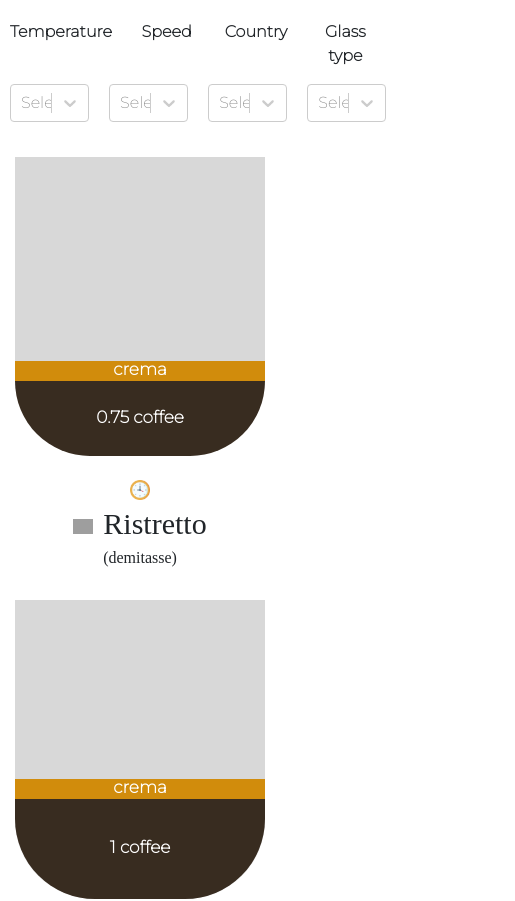
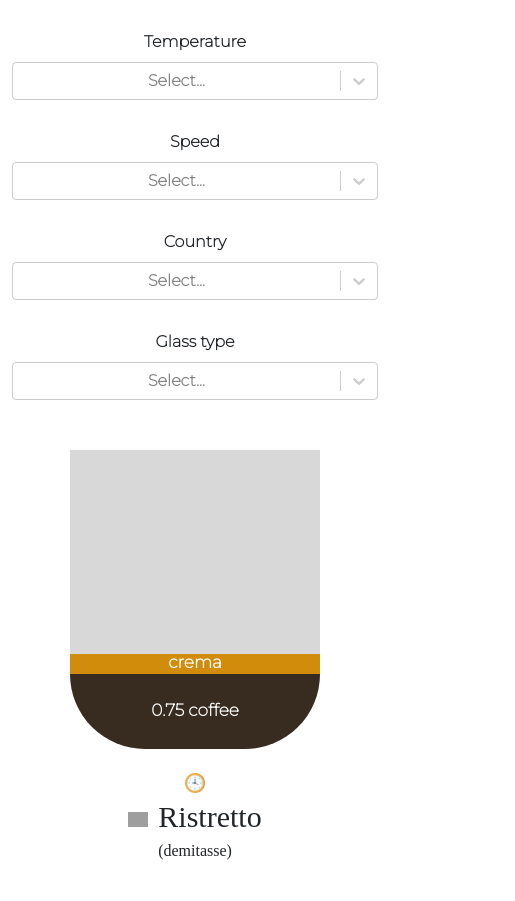
Before and after one commit to naranjja/potions, a React (Create React App) app: page / in a window 390 px wide. Shown: the top 901 px of the page, 515 px wide, since content can reach past the window. Built offline with nearby package versions, Linux system fonts and the light colour scheme; grey boxes are pictures that could not be loaded; a web font is replaced by a local one.

Commit message:
:iphone: Make main view responsive

```diff
--- a/src/App.css
+++ b/src/App.css
@@ -45,33 +45,17 @@
   }
 }
 
-.filter-labels {
-  width: 100%;
-  display: flex;
-  flex-direction: row;
-  margin-top: 20px;
+.filters {
+  margin-bottom: 50px;
+}
+.filters > .row > div {
+  margin-top: 30px;
+  font-weight: bold;
 }
 
-.filter-labels > p {
-  float: left;
-  width: 100%;
-  font-weight: bold;
-  margin-left: 10px;
-  margin-right: 10px;
-}
-
-.filter-container {
-  width: 100%;
-  display: flex;
-  flex-direction: row;
-}
-
-.filter-container > div {
-  float: left;
-  width: 100%;
-  margin-left: 10px;
-  margin-right: 10px;
-  margin-bottom: 20px;
+.col .card {
+  border: none;
+  margin-bottom: 40px;
 }
 
 .coffee-name {
--- a/src/App.js
+++ b/src/App.js
@@ -3,6 +3,12 @@ import 'bootstrap/dist/css/bootstrap.min.css';
 
 import { useState } from 'react';
 import Select from 'react-select'
+import Container from "react-bootstrap/Container";
+import Row from "react-bootstrap/Row";
+import Col from "react-bootstrap/Col";
+import Form from "react-bootstrap/Form";
+import Card from "react-bootstrap/Card";
+
 import { CoffeeCup } from "./components";
 import { parsedRecipes, countries, glassTypes, temperatures, speeds } from "./lib/recipeParser";
 import { getFlag } from "./lib/utils";
@@ -30,14 +36,11 @@ function App() {
 
   return (
     <div className="App">
-      <div className="filter-labels">
-        <p>Temperature</p>
-        <p>Speed</p>
-        <p>Country</p>
-        <p>Glass type</p>
-      </div>
-      <div className="filter-container">
-
+      <Container>
+        <Form className="filters">
+          <Row>
+            <Form.Group as={Col} md={3} xs={12}>
+              <Form.Label>Temperature</Form.Label>
               <Select
                 menuPortalTarget={document.body}
                 styles={{ menuPortal: base => ({ ...base, zIndex: 9999 }) }}
@@ -59,7 +62,9 @@ function App() {
                   setRecipes(newRecipes);
                 }}
               />
-
+            </Form.Group>
+            <Form.Group as={Col} md={3} xs={12}>
+              <Form.Label>Speed</Form.Label>
               <Select
                 menuPortalTarget={document.body}
                 styles={{ menuPortal: base => ({ ...base, zIndex: 9999 }) }}
@@ -81,7 +86,9 @@ function App() {
                   setRecipes(newRecipes);
                 }}
               />
-
+            </Form.Group>
+            <Form.Group as={Col} md={3} xs={12}>
+            <Form.Label>Country</Form.Label>
               <Select
                 menuPortalTarget={document.body}
                 styles={{ menuPortal: base => ({ ...base, zIndex: 9999 }) }}
@@ -103,7 +110,9 @@ function App() {
                   setRecipes(newRecipes);
                 }}
               />
-
+            </Form.Group>
+            <Form.Group as={Col} md={3} xs={12}>
+              <Form.Label>Glass type</Form.Label>
               <Select
                 menuPortalTarget={document.body}
                 styles={{ menuPortal: base => ({ ...base, zIndex: 9999 }) }}
@@ -125,11 +134,14 @@ function App() {
                   setRecipes(newRecipes);
                 }}
               />
+            </Form.Group>
+          </Row>
+        </Form>
 
-      </div>
-
+        <Row xs={1} md={3} className="g-3">
           { recipes.map((x, i) => (
-        <div key={ i.toString() } style={{ float: "left", margin: 15 }}>
+            <Col key={ i.toString() }>
+              <Card>
                 <CoffeeCup {...x} />
                 <div className="coffee-description">
                   { makespeedScale(x.speed) }
@@ -142,8 +154,11 @@ function App() {
                     ({ x.glassType })
                   </span>
                 </div>
-        </div>
+              </Card>
+            </Col>
           )) }
+        </Row>
+      </Container>
     </div>
   );
 }
--- a/src/components/CoffeeCup.jsx
+++ b/src/components/CoffeeCup.jsx
@@ -10,6 +10,9 @@ function generateCupContent (props) {
     let heightPixels = heightPercent * props.height;
     if (x === "crema" || x === "simple-syrup") {
       heightPixels = 20;
+    }
+    if (isNaN(heightPixels)) {
+      console.error(`Invalid height for ${x} in ${props.name}`);
     }
     const fontSize = 17;
     const fontColor = (function () {
--- a/src/data/recipes.json
+++ b/src/data/recipes.json
@@ -179,6 +179,7 @@
       "crema",
       "foam"
     ],
+    "foamType": "low",
     "coffeeOz": 1,
     "condensedMilkOz": 1,
     "milkOz": 1,
@@ -383,33 +384,8 @@
       "Brew 2oz of espresso during 18-25 seconds on a demitasse",
       "Add 4oz of hot water to a 7oz tasse",
       "Pour coffee on hot water, to preserve crema"
-    ]
-  },
-  {
-    "name": "Cà Phê Sữa Đá",
-    "aka": [
-      "Cà phê đá",
-      "Cafe da"
     ],
-    "country": "vietnam",
-    "temperature": "cold",
-    "speed": 3,
-    "glassType": "tasse 7oz",
-    "order": [
-      "condensed-milk",
-      "coffee"
-    ],
-    "coffeeOz": 6,
-    "condensedMilkOz": 1,
-    "ice": true,
-    "steps": [
-      "Add 1oz of condensed milk to a 7oz tasse",
-      "Get the darkest coffee you have",
-      "Grind your coffee finer than usual",
-      "Slow brew 6oz of espresso (3 espresso doppi during 20-35 seconds each)",
-      "Stir the coffee with the condensed milk",
-      "Add some ice"
-    ]
+    "video": "rvnjnxH1tys"
   },
   {
     "name": "Café con Leche",
@@ -428,7 +404,8 @@
       "Brew 2oz of espresso during 18-25 seconds on a demitasse",
       "Stir in 3oz of warm milk",
       "Add 2 tablespoons of sugar"
-    ]
+    ],
+    "video": "Y3PwcuVvKtE"
   },
   {
     "name": "Cappuccino",
@@ -674,6 +651,38 @@
     ]
   },
   {
+    "name": "Cà Phê Sữa Đá",
+    "aka": [
+      "Cà phê đá",
+      "Cafe da"
+    ],
+    "country": "vietnam",
+    "temperature": "cold",
+    "speed": 4,
+    "glassType": "tumbler",
+    "order": [
+      "condensed-milk",
+      "coffee",
+      "milk",
+      "foam"
+    ],
+    "foamType": "low",
+    "coffeeOz": 6,
+    "milkOz": 1,
+    "condensedMilkOz": 1,
+    "ice": true,
+    "steps": [
+      "Add 1oz of condensed milk to a tumbler glass",
+      "Get the darkest coffee you have",
+      "Grind your coffee finer than usual",
+      "Slow brew 6oz of espresso (3 espresso doppi during 20-35 seconds each)",
+      "Stir the coffee with the condensed milk",
+      "Add some ice",
+      "Froth 1oz of cold milk until foamy and add on top"
+    ],
+    "video": "fuGQ-ebKbac"
+  },
+  {
     "name": "Latte Macchiato",
     "country": "united states",
     "temperature": "hot",
--- a/src/lib/recipeParser.js
+++ b/src/lib/recipeParser.js
@@ -10,27 +10,27 @@ const glassTypeMap = {
     },
     "tasse 5oz": {
         capacityOz: 5,
-        width: 330,
+        width: 300,
         height: 400,
         radius: 100,
     },
     "tasse 7oz": {
         capacityOz: 7,
-        width: 370,
+        width: 350,
         height: 400,
-        radius: 50,
+        radius: 100,
     },
     cappuccino: {
         capacityOz: 8,
-        width: 500,
-        height: 400,
-        radius: 100,
+        width: 350,
+        height: 256,
+        radius: 64,
     },
     tumbler: {
         capacityOz: 11,
-        width: 320,
-        height: 580,
-        radius: 40,
+        width: 256,
+        height: 464,
+        radius: 32,
     },
 };
 
```
Lines whose indentation alone changed are shown as unchanged.
